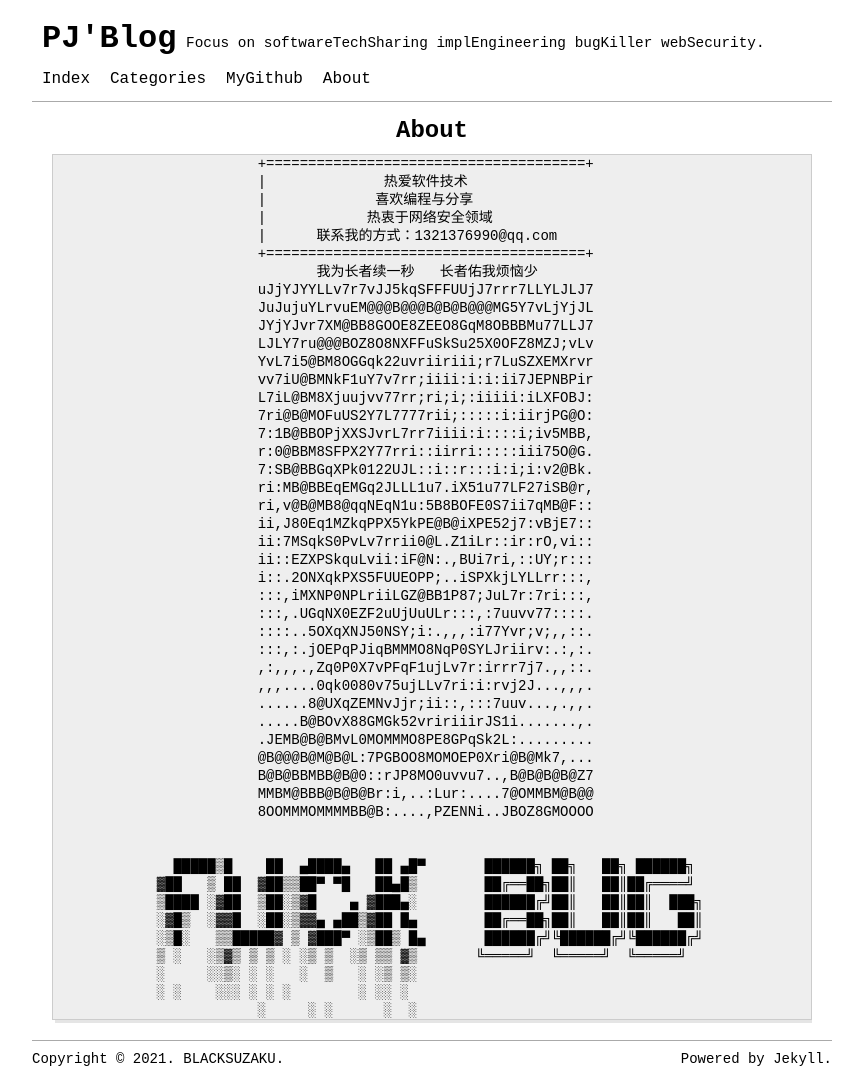
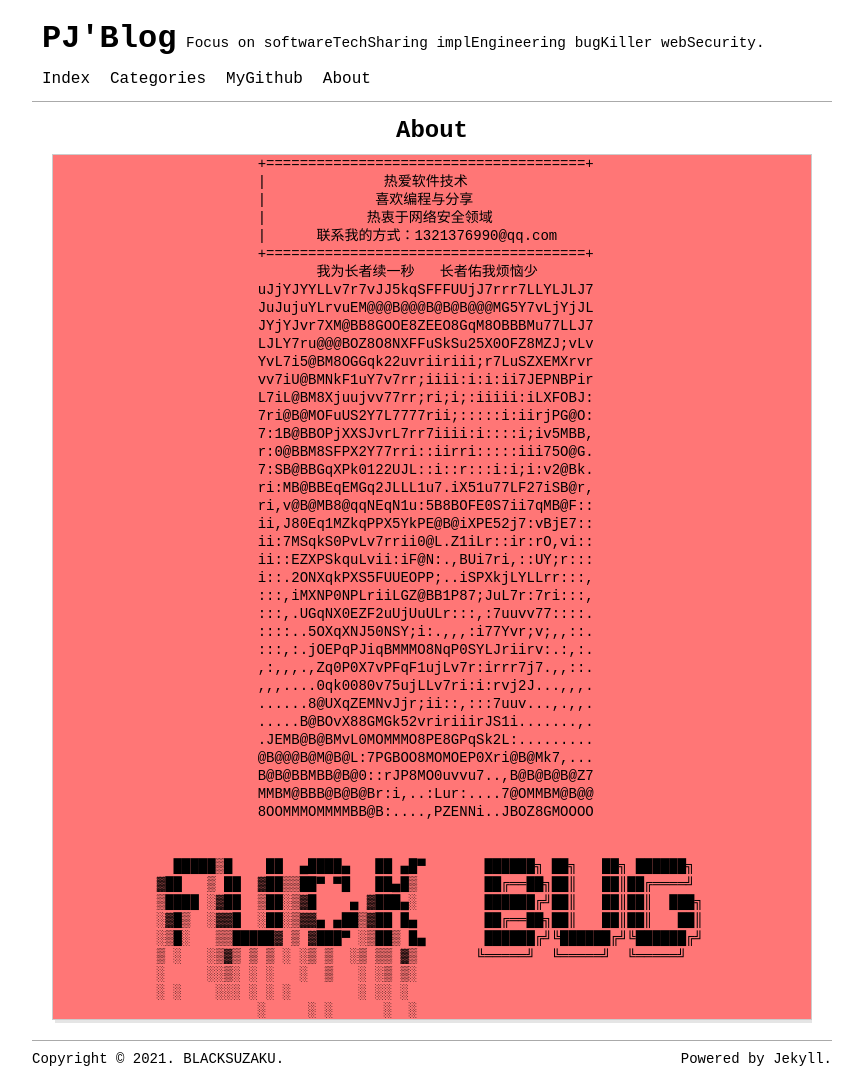
Before and after one commit to 2hux1nb0/2hux1nb0.github.io, a Jekyll site: the page built from pages/about.md, in a window 1280 px wide. Shown: the whole page, without its empty margins (208-1068 px from the left). Built offline with Jekyll 4.4.1, drawn with Linux system fonts in a browser that asks for light colours.

Commit message:
Update highlighter.scss

```diff
--- a/_sass/highlighter.scss
+++ b/_sass/highlighter.scss
@@ -9,11 +9,11 @@ pre.highlight {
   overflow-x: auto;
   font-size: 14px;
   text-indent: 0px;
-  background-color: #eee;
+  background-color: #ff7676;
   box-shadow: 3px 3px rgba(0, 0, 0, 0.1);
 }
 
 .highlighter-rouge {
   font-size: 14px;
-  background-color: #eee;
+  background-color: #ff7676;
 }
```
